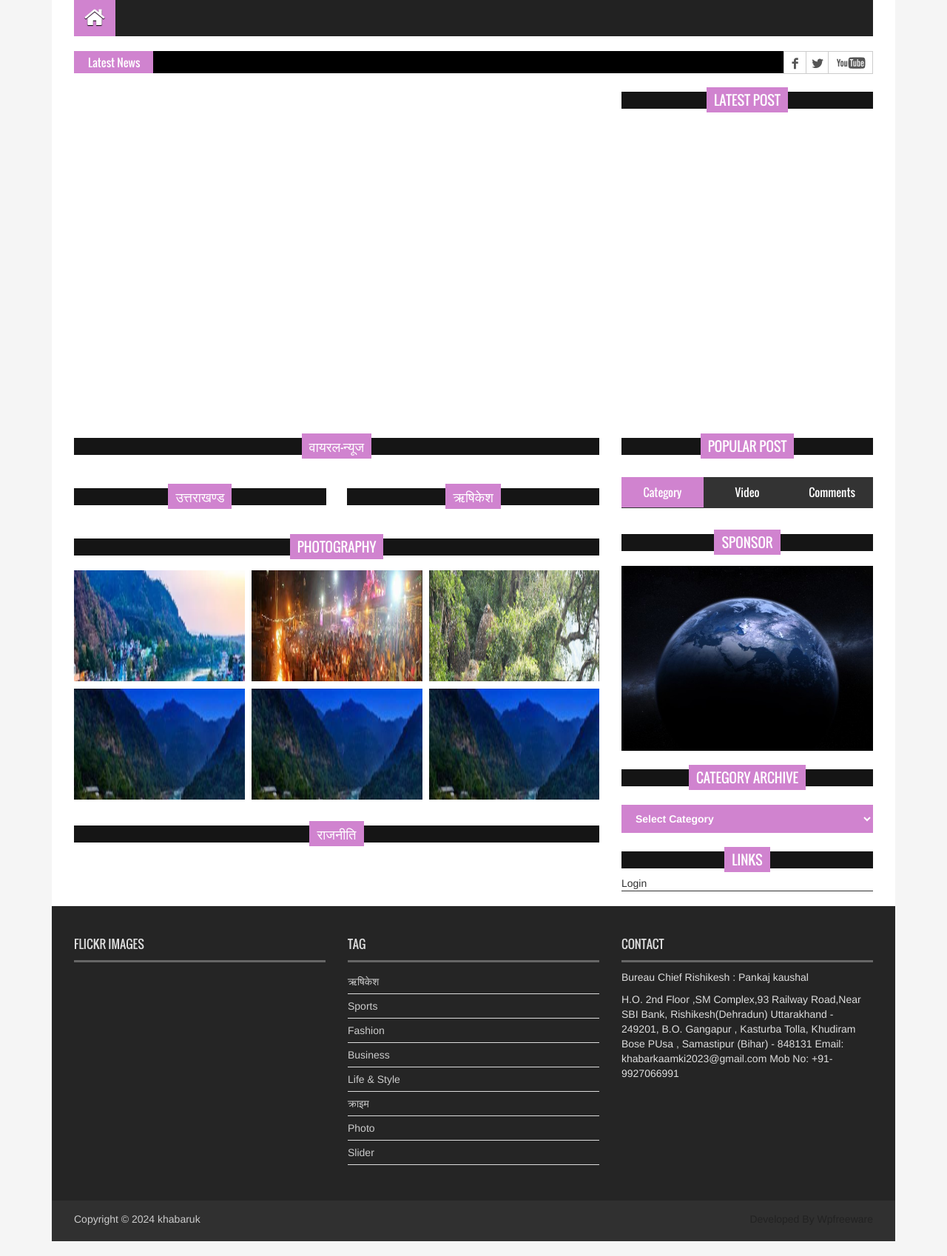
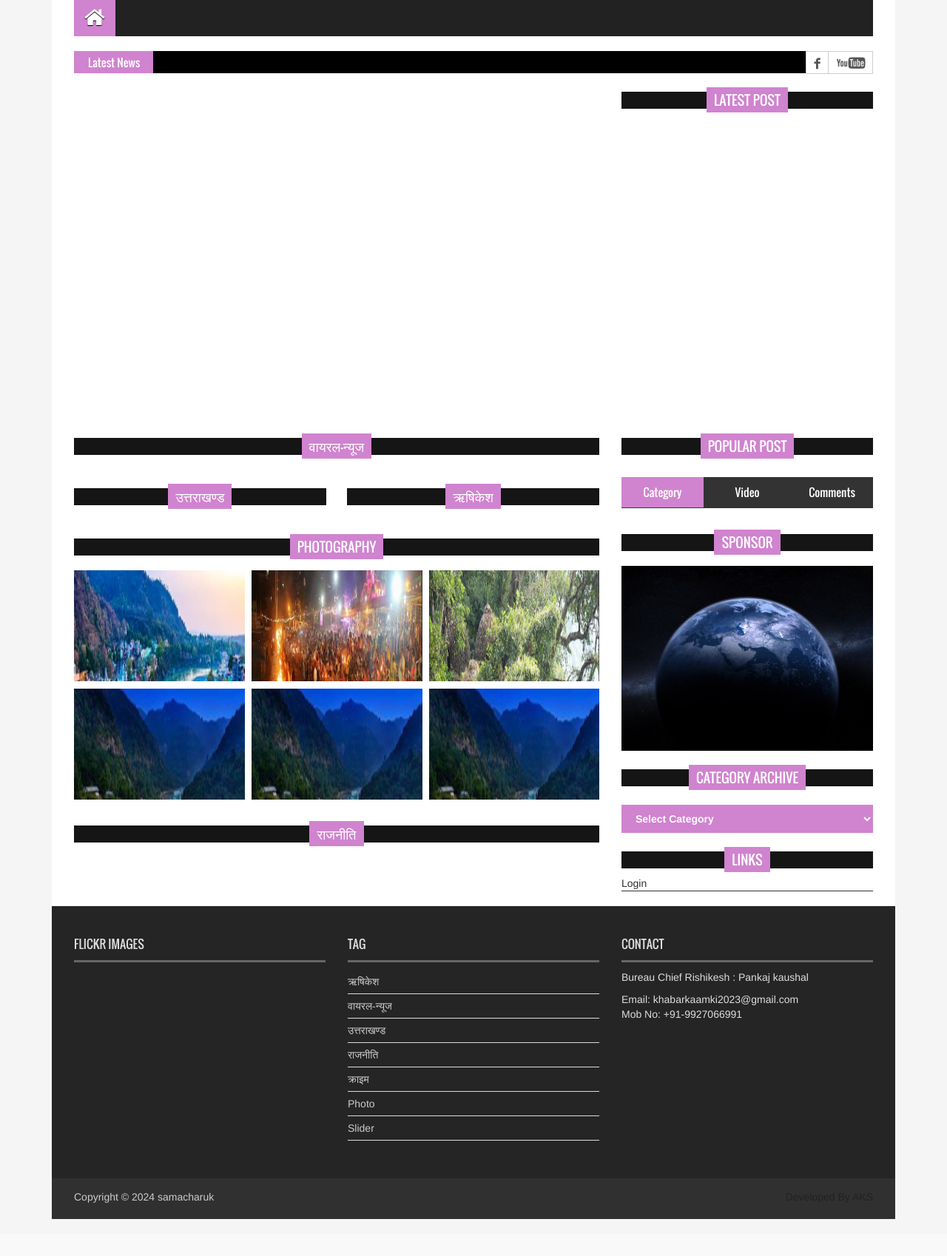
Before and after one commit to ajaykumarsingh24/khabaruk, a PHP site: page /khabaruk/ in a window 1280 px wide. Shown: the part 197-1895 px from the top of the page at 74% size. After the commit the page ends 1845 px from the top, so only its background shows below. Run offline with PHP 8.4, Linux system fonts and the light colour scheme.

Commit message:
linksfor FB and Youtube config.php for utf8

```diff
--- a/include/config.php
+++ b/include/config.php
@@ -1,4 +1,6 @@
 <?php
+/** Database Charset to use in creating database tables. */
+define('DB_CHARSET', 'utf8');
 //Site Path
 $sitePath = "localhost/khabaruk.com";
 
@@ -6,7 +8,7 @@
 $roothPath = $_SERVER['DOCUMENT_ROOT'];
 
 //Local Root URL
-define('URL','http://localhost/sarif/clients/khabaruk');
+define('URL','http://localhost/khabaruk');
 
 //Server Root URL
 //define('URL','http://khabaruk.com');
--- a/pages/footer.php
+++ b/pages/footer.php
@@ -11,10 +11,9 @@
                     <h2>Tag</h2>
                     <ul class="tag_nav">
                         <li><a href="#">ऋषिकेश</a></li>
-                        <li><a href="#">Sports</a></li>
-                        <li><a href="#">Fashion</a></li>
-                        <li><a href="#">Business</a></li>
-                        <li><a href="#">Life &amp; Style</a></li>
+                        <li><a href="#">वायरल-न्यूज</a></li>
+                        <li><a href="#">उत्तराखण्ड</a></li>
+                        <li><a href="#">राजनीति</a></li>
                         <li><a href="#">क्राइम</a></li>
                         <li><a href="#">Photo</a></li>
                         <li><a href="#">Slider</a></li>
@@ -27,10 +26,7 @@
                     <!-- <p>Editor : Ajay Kumar Singh</p> -->
                     <p>Bureau Chief Rishikesh : Pankaj kaushal</p>
                     <address>
-                        H.O. 2nd Floor ,SM Complex,93 Railway Road,Near SBI Bank, Rishikesh(Dehradun) Uttarakhand -
-                        249201,
-                        B.O. Gangapur , Kasturba Tolla, Khudiram Bose PUsa , Samastipur (Bihar) - 848131
-                        Email: khabarkaamki2023@gmail.com
+                        Email: khabarkaamki2023@gmail.com</br>
                         Mob No: +91-9927066991
                         <!-- Fax: 123-546-567 -->
                     </address>
@@ -39,8 +35,8 @@
         </div>
     </div>
     <div class="footer_bottom">
-        <p class="copyright">Copyright &copy; <?php echo date('Y') ?> <a href="home">khabaruk</a></p>
-        <p class="developer">Developed By Wpfreeware</p>
+        <p class="copyright">Copyright &copy; <?php echo date('Y') ?> <a href="home">samacharuk</a></p>
+        <p class="developer">Developed By AKS</p>
     </div>
 </footer>
 </div>
--- a/pages/latest-news.php
+++ b/pages/latest-news.php
@@ -7,9 +7,9 @@
                 </ul>
                 <div class="social_area">
                     <ul class="social_nav">
-                        <li class="facebook"><a href="#"></a></li>
-                        <li class="twitter"><a href="#"></a></li>
-                        <li class="youtube"><a href="#"></a></li>
+                        <li class="facebook"><a href="https://www.facebook.com/pankaj.kaushal.92?mibextid=ZbWKwL"></a></li>
+
+                        <li class="youtube"><a href="https://www.youtube.com/@pankajkaushal5003"></a></li>
                     </ul>
                 </div>
             </div>
```
Also changed, not shown: pages/404.php (+6 -6 lines), pages/contact.php (+5 -5 lines).
